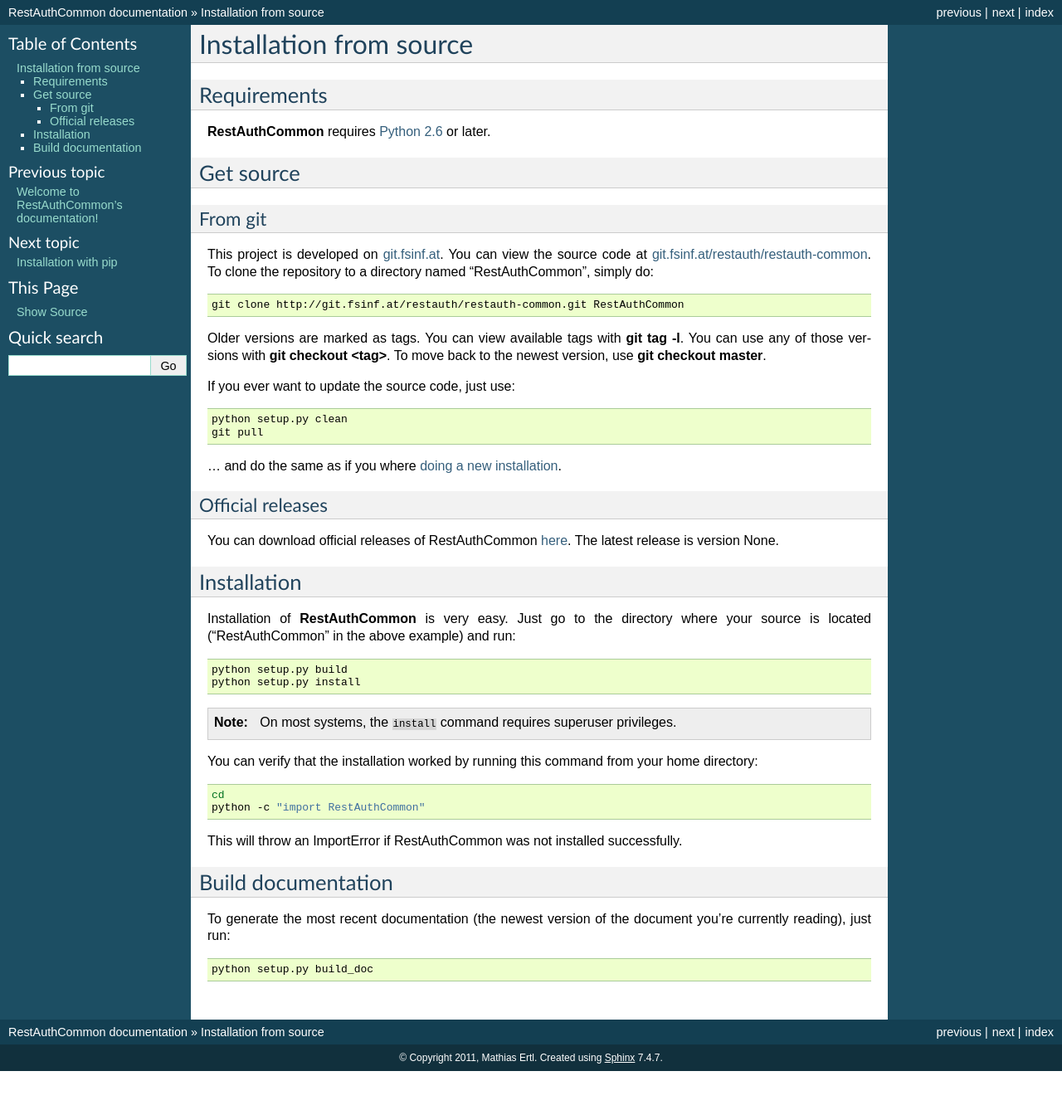
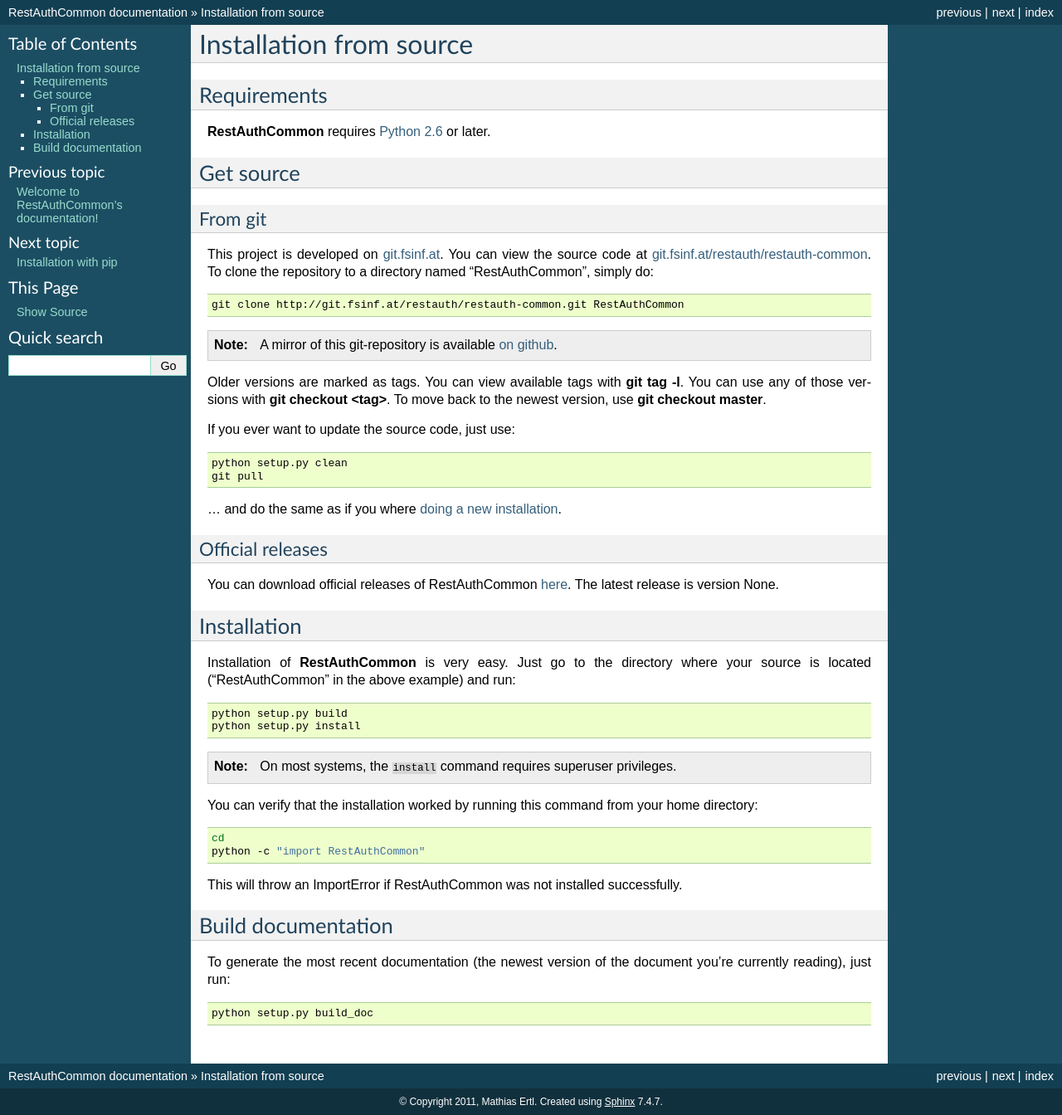
Before and after one commit to RestAuth/RestAuthCommon, a Sphinx documentation site: the page built from doc/install/from-source.rst, in a window 1280 px wide. Shown: the whole page at 83% size. Built offline with Sphinx 7.4.7, drawn with Linux system fonts in a browser that asks for light colours; formulas are drawn with MathJax 3; before the commit the page ends 1291 px from its top, so only the background shows below that.

Commit message:
add note of our github mirror

```diff
--- a/doc/install/from-source.rst
+++ b/doc/install/from-source.rst
@@ -19,6 +19,9 @@
 .. code-block:: bash
 
    git clone http://git.fsinf.at/restauth/restauth-common.git RestAuthCommon
+
+.. NOTE:: A mirror of this git-repository is available
+   `on github <https://github.com/matigit/restauth-common>`_.
 
 Older versions are marked as tags. You can view available tags with :command:`git tag -l`. You can
 use any of those versions with :command:`git checkout <tag>`. To move back to the newest version, use
```
